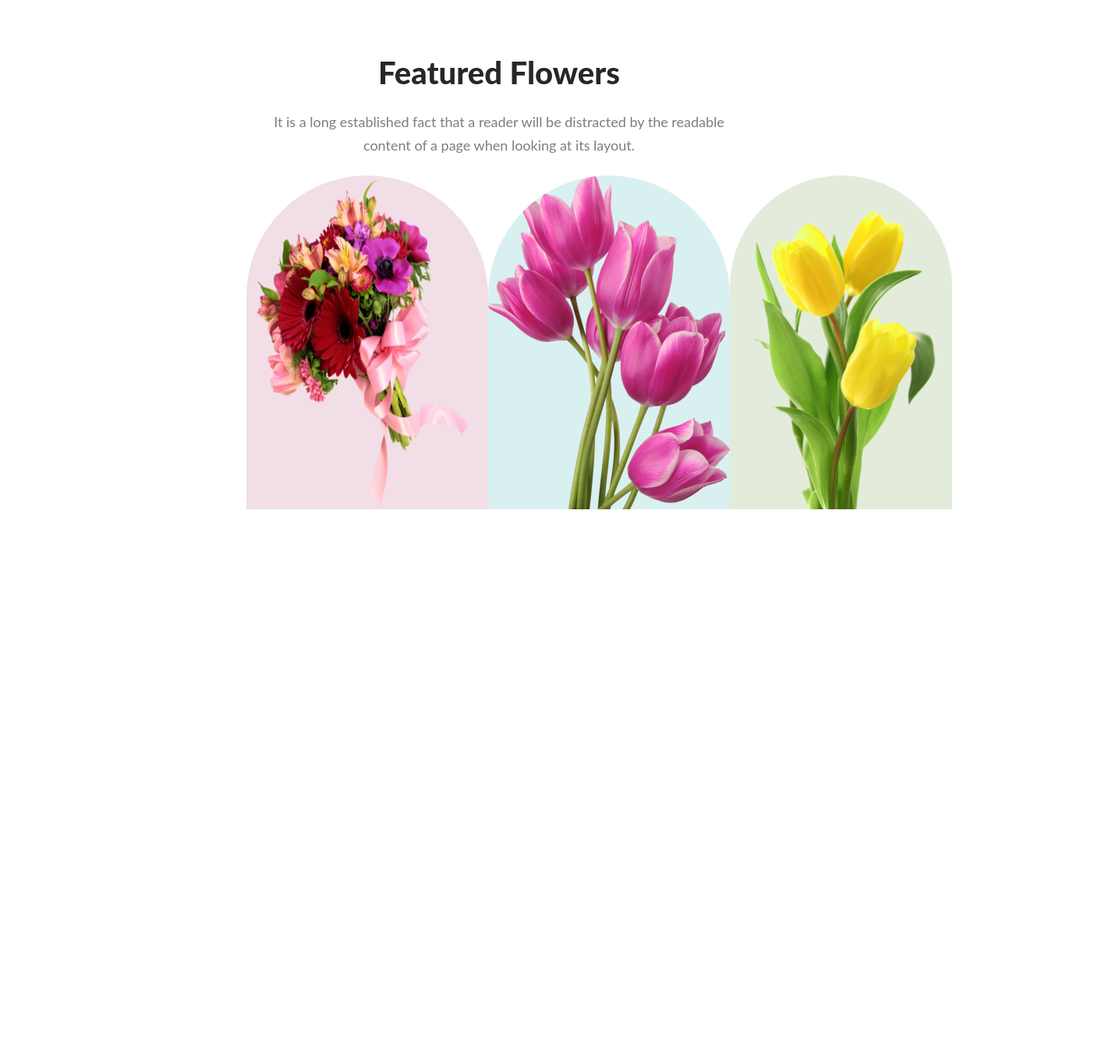
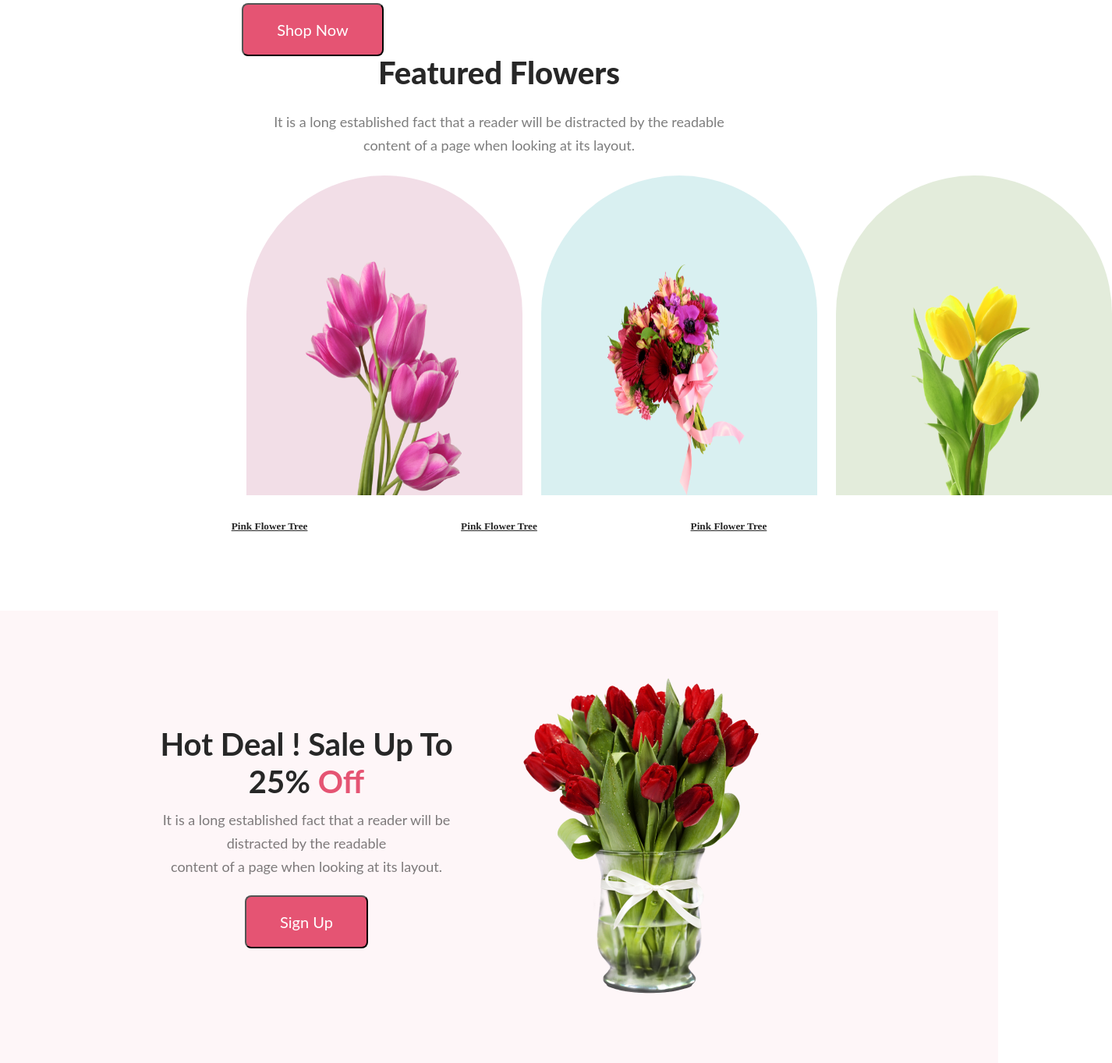
Before and after one commit to Afsana-Tasnim-Juha/Online-flower-shop, a plain HTML site: page index.html in a window 1280 px wide. Shown: the part 811-2174 px from the top of the page at 78% size, 1426 px wide, since content can reach past the window. Before the commit the page ends 1464 px from the top, so only its background shows below. Drawn offline with Linux system fonts and the light colour scheme.

Commit message:
sale added

```diff
--- a/index.html
+++ b/index.html
@@ -18,7 +18,7 @@
                 <p class="nav-para">It is a long established fact that a reader will be distracted by the readable <br>
                     content of a page when looking at its layout. The point of using Lorem Ipsum <br> is
                     that it has a more-or-less normal distribution of letters</p>
-                <button class="btn">Shop Now</button>
+                <button class="btn btn-primary">Shop Now</button>
 
             </div>
 
@@ -36,14 +36,36 @@
                     content of a page when looking at its layout.
                 </p>
                 <div class="Featured-photo">
-                    <img class="p1" src="./Flower Asset/pngwing 5.png" alt="">
-                    <img class="p2" src="./Flower Asset/pngwing 6.png" alt="">
+                    <img class="p1" src="./Flower Asset/pngwing 6.png" alt="">
+
+                    <img class="p2" src="./Flower Asset/pngwing 5.png" alt="">
+
                     <img class="p3" src="./Flower Asset/pngwing 7.png" alt="">
+
+                </div>
+                <div class="flower-name">
+                    <h5>Pink Flower Tree</h5>
+                    <h5>Pink Flower Tree</h5>
+                    <h5>Pink Flower Tree</h5>
                 </div>
             </div>
 
 
 
+        </section>
+        <section>
+            <div class="sale-container">
+                <div class="sale-discription">
+                    <h1 class="sale-title">Hot Deal ! Sale Up To 25% <span class="primary">Off</span> </h1>
+                    <p class="sale-para">It is a long established fact that a reader will be distracted by the readable
+                        <br>
+                        content of a page when looking at its layout.
+                    </p>
+                    <button class="btn">Sign Up</button>
+                </div>
+                <img class="sale-photo" src="./Flower Asset/pngwing 8.png" alt="">
+
+            </div>
         </section>
 
     </main>
--- a/style.css
+++ b/style.css
@@ -3,6 +3,7 @@
     padding: 0px;
 }
 
+/*---------------header--------------*/
 .nav-container {
     background: rgba(229, 84, 115, 0.10);
     height: 100vh;
@@ -26,6 +27,9 @@
     font-style: normal;
     font-weight: 800;
     line-height: normal;
+    text-align: left;
+    padding-top: 150px;
+
 }
 
 .nav-para {
@@ -37,6 +41,7 @@
     line-height: 30px;
     margin-top: 32px;
     margin-bottom: 32px;
+    text-align: left;
 }
 
 .btn {
@@ -46,22 +51,30 @@
     padding: 20px 43px 20px 43px;
     border-radius: 8px;
     background: #E55473;
+
+
 }
+
+.btn .btn-primary {
+    margin-left: -450px;
+}
+
+
 
 .nav-photo {
 
     width: 635px;
     height: 800px;
 
+
 }
+
+/*--------------main-------------*/
 
 .Featured {
 
+    justify-content: center;
 
-
-
-
-    justify-content: center;
 }
 
 .Featured-title {
@@ -83,22 +96,25 @@
     font-weight: 400;
     line-height: 30px;
     margin: 24px;
+
+
 }
 
 .Featured-photo {
     display: flex;
-
     justify-content: space-between;
     align-items: center;
     margin-left: 316px;
     margin-right: 316px;
+    gap: 24px;
 }
 
 .Featured-photo .p1 {
     border-radius: 300px 300px 0px 0px;
     background: rgba(167, 33, 98, 0.15);
-    width: 310px;
-    height: 428px;
+    width: 200px;
+    height: 300px;
+
 
 
 }
@@ -106,15 +122,82 @@
 .Featured-photo .p2 {
     border-radius: 300px 300px 0px 0px;
     background: rgba(5, 151, 160, 0.15);
-    width: 310px;
-    height: 428px;
+    width: 200px;
+    height: 300px;
 
 }
 
 .Featured-photo .p3 {
     border-radius: 300px 300px 0px 0px;
     background: rgba(71, 125, 17, 0.15);
-    width: 310px;
-    height: 428px;
+    width: 200px;
+    height: 300px;
 
 }
+
+.p1 {
+    padding: 110px 78px 0px 76px;
+
+
+}
+
+.p2 {
+    padding: 110px 78px 0px 76px;
+
+}
+
+.p3 {
+    padding: 110px 78px 0px 76px;
+
+}
+
+.flower-name {
+    display: flex;
+    justify-content: space-evenly;
+    padding-left: 100px;
+    padding-right: 100px;
+    color: #272727;
+    text-decoration-line: underline;
+    margin-top: 32px;
+    margin-bottom: 100px;
+}
+
+.sale-container {
+    background: rgba(229, 84, 115, 0.05);
+    display: flex;
+    align-items: center;
+    justify-content: space-around;
+    text-align: center;
+    padding-left: 200px;
+
+}
+
+.sale-title {
+    color: #272727;
+    font-family: Lato;
+    font-size: 40px;
+    padding-bottom: 10px;
+
+}
+
+.sale-para {
+    color: rgba(39, 39, 39, 0.60);
+    text-align: center;
+    font-family: Lato;
+    font-size: 18px;
+    font-style: normal;
+    font-weight: 400;
+    line-height: 30px;
+    padding-bottom: 22px;
+
+
+}
+
+.primary {
+    color: #E55473;
+}
+
+.sale-photo {
+    padding: 80px;
+    margin-right: 20%;
+}
```
